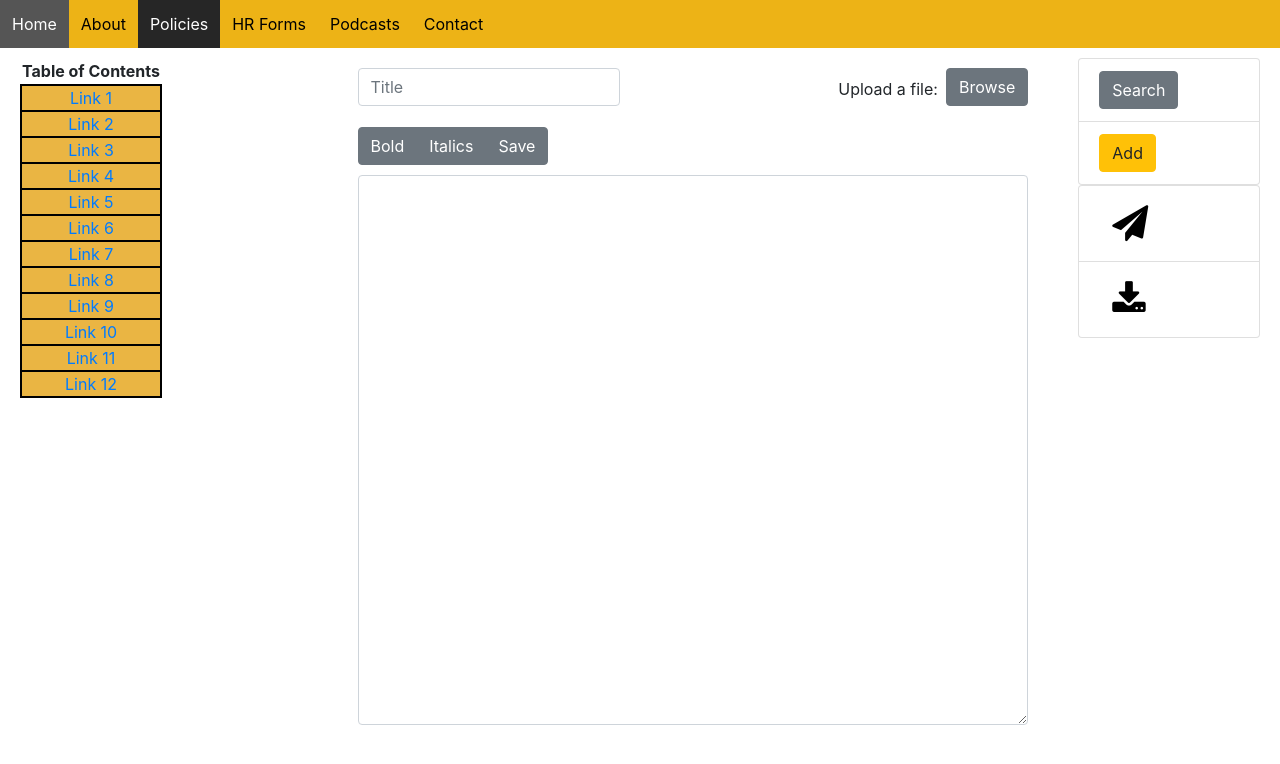
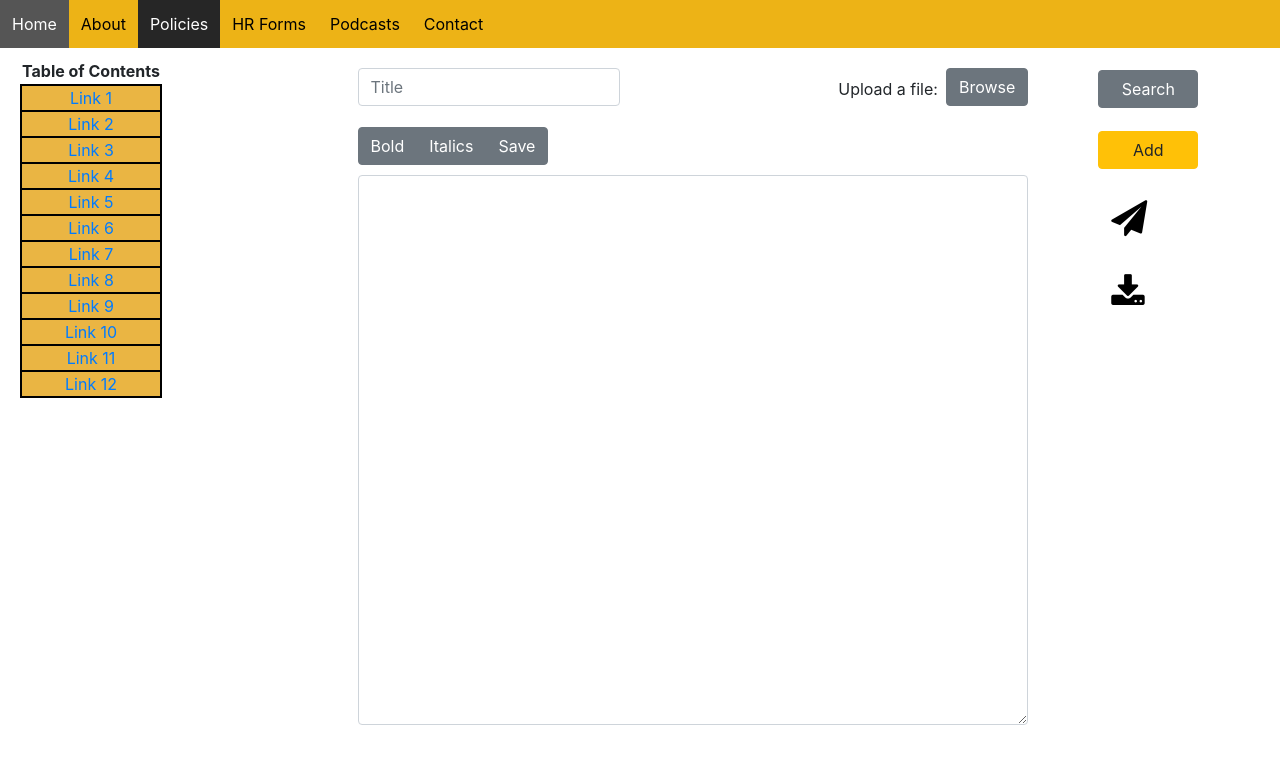
Before and after one commit to ghost-pep/JID8135, an Angular app in the folder gt-athletics/: page / in a window 1280 px wide. Shown: the top 764 px of the page. Built offline with nearby package versions, Linux system fonts and the light colour scheme.

Commit message:
removed border

```diff
--- a/gt-athletics/src/app/policy/policy.component.css
+++ b/gt-athletics/src/app/policy/policy.component.css
@@ -99,4 +99,14 @@ tr {
 .blank:hover {
 	background-color: lightgrey;
 }
+
+.side {
+	width: 100px;
+}
 /** /custom buttons **/
+
+
+/** list item styling **/
+.blank-item {
+	border: none;
+}
--- a/gt-athletics/src/app/policy/policy.component.html
+++ b/gt-athletics/src/app/policy/policy.component.html
@@ -89,14 +89,14 @@
     <div class="col col-lg-2 col-med-2 col-sm-2" id="border">
       <div class="sidebar">
         <ul class="list-group">
-          <li class="list-group-item"><button type="button" class="btn btn-secondary">Search</button></li>
-          <li class="list-group-item"><button type="button" class="btn btn-warning">Add</button></li>
+          <li class="list-group-item blank-item"><button type="button" class="btn btn-secondary side">Search</button></li>
+          <li class="list-group-item blank-item"><button type="button" class="btn btn-warning side">Add</button></li>
         </ul>
         <ul class="list-group" id="bottom">
-          <li class="list-group-item">
+          <li class="list-group-item blank-item">
             <button class="btn blank"><i class="fa fa-paper-plane" style="font-size: 36px"></i></button>
           </li>
-          <li class="list-group-item">
+          <li class="list-group-item blank-item">
             <button class="btn blank"><i class="fa fa-download" style="font-size: 36px"></i></button>
           </li>
         </ul>
```
